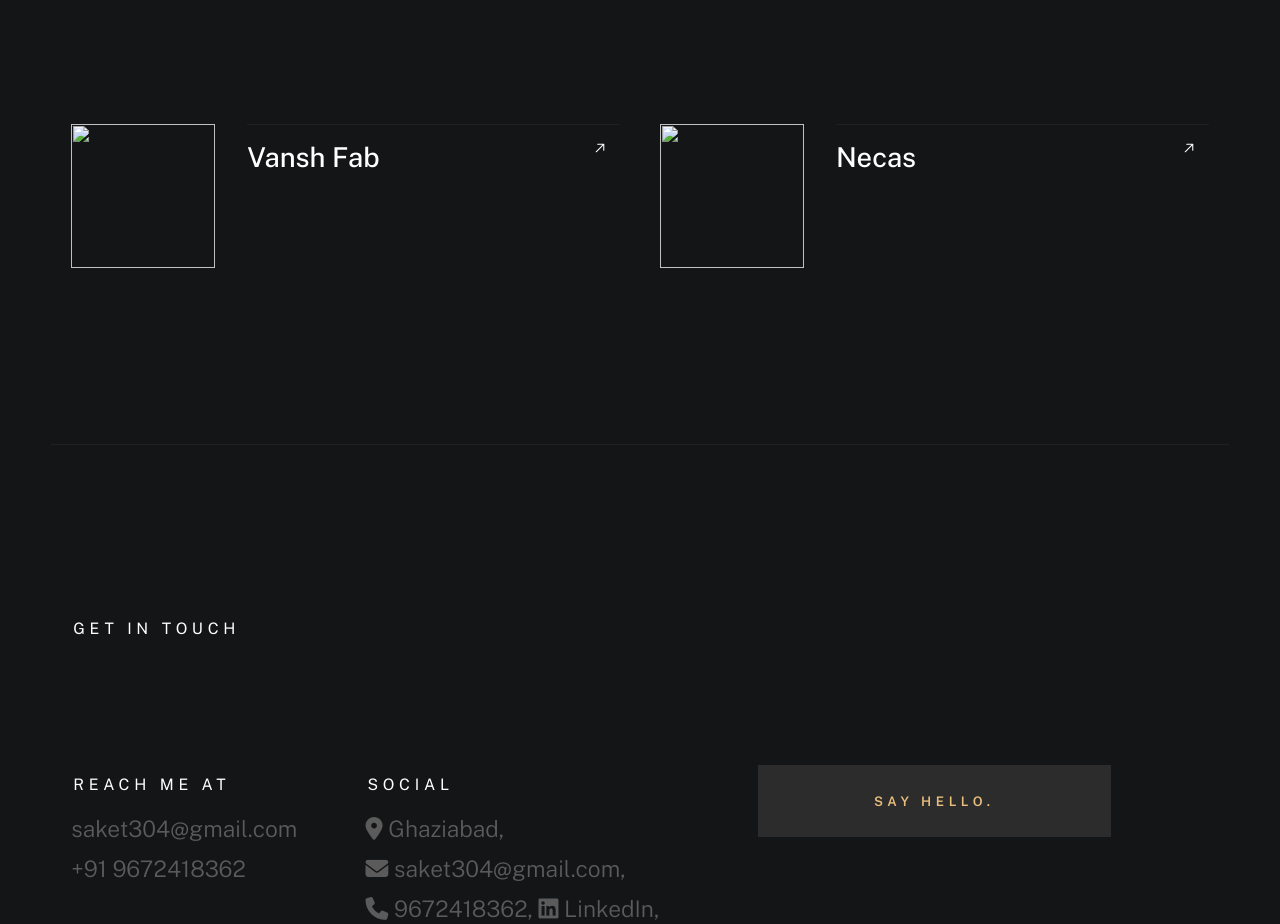
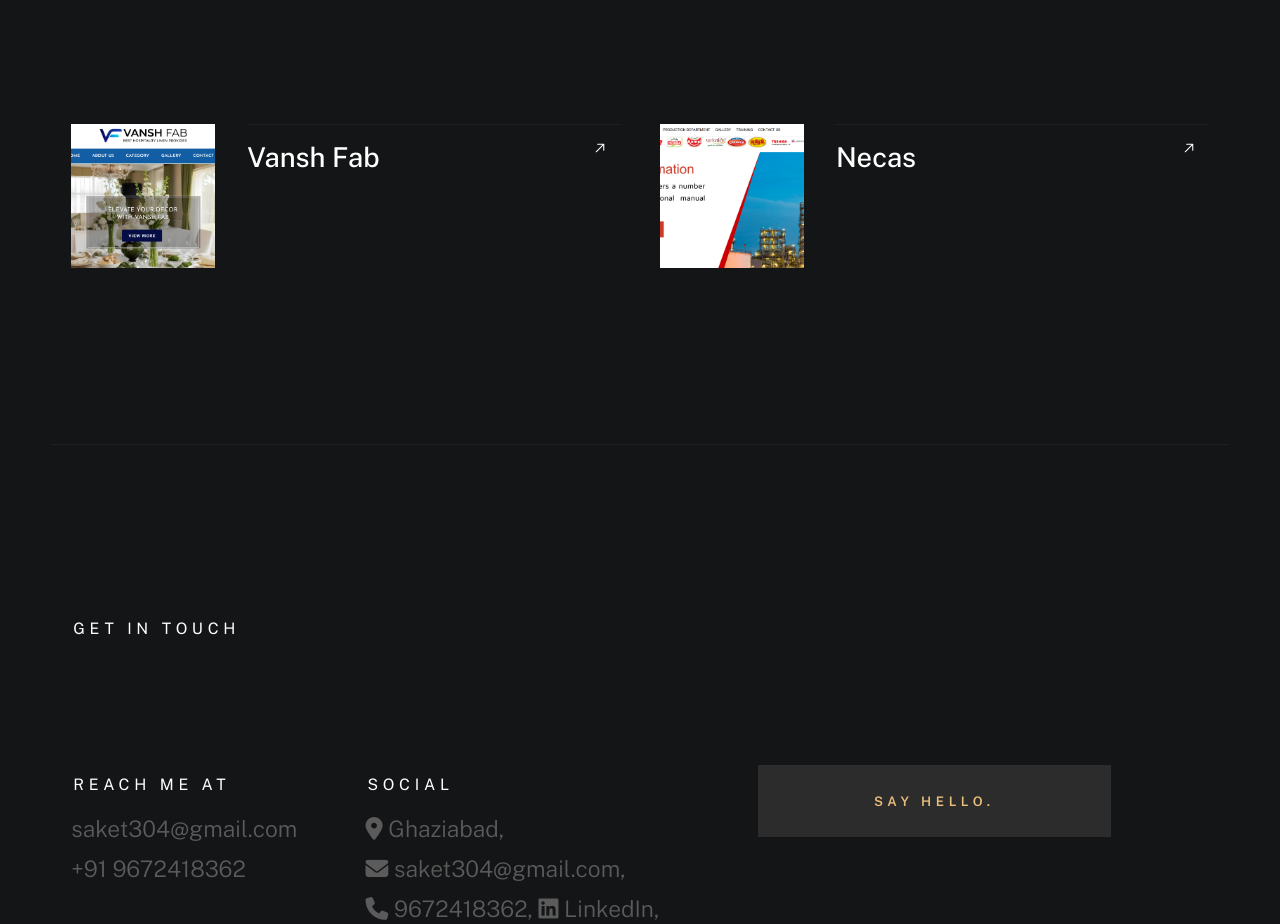
Before and after one commit to saket304/Saket.Pal_Resume, a plain HTML site: page index.html in a window 1280 px wide. Shown: the part 2632-3556 px from the top of the page. Drawn offline with nearby package versions, Linux system fonts and the light colour scheme; a web font is replaced by a local one.

Commit message:
Update index.html

```diff
--- a/index.html
+++ b/index.html
@@ -413,8 +413,8 @@ communication and interpersonal skills, with a proven track record of delivering
                             <li class="folio-list__item column" data-animate-el>
                                 <a class="folio-list__item-link" href="#modal-01">
                                     <div class="folio-list__item-pic">
-                                        <img src="doc/vf.png"
-                                             srcset="doc/vf.png 2x"  alt="">
+                                        <img src="vf.png"
+                                             srcset="vf.png 2x"  alt="">
                                     </div>
 
                                     <div class="folio-list__item-text">
@@ -434,8 +434,8 @@ communication and interpersonal skills, with a proven track record of delivering
                             <li class="folio-list__item column" data-animate-el>
                                 <a class="folio-list__item-link" href="#modal-02">
                                     <div class="folio-list__item-pic">
-                                        <img src="doc/Necas.png"
-                                             srcset="doc/Necas.png 1x, doc/Necas.png 2x" alt="">
+                                        <img src="Necas.png"
+                                             srcset="Necas.png 1x, doc/Necas.png 2x" alt="">
                                     </div>
 
                                     <div class="folio-list__item-text">
```
